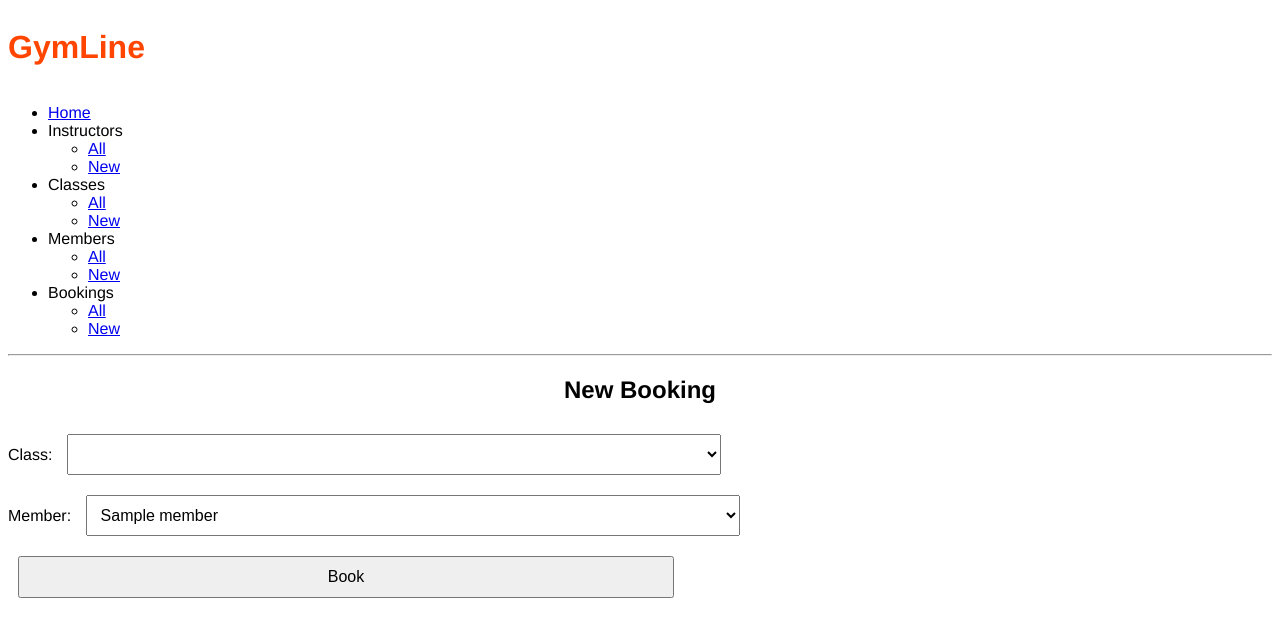
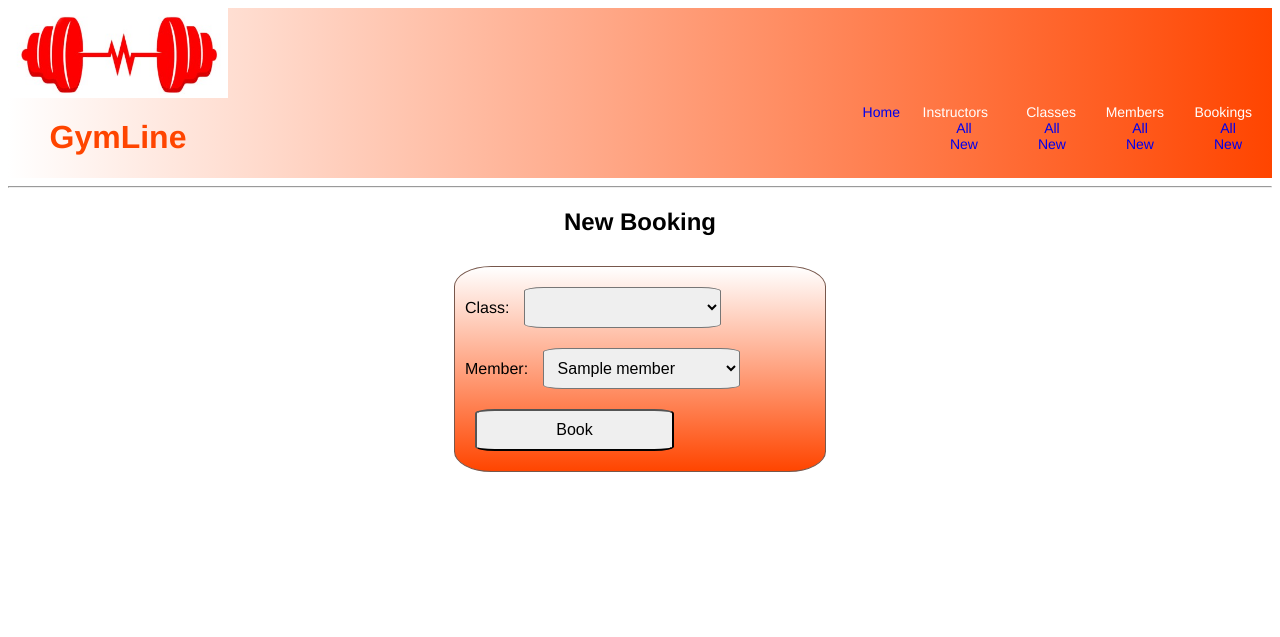
Before and after one commit to rogertmalg/gym_project, a Flask app: page /bookings/new in a window 1280 px wide. Shown: the top 637 px of the page. Run offline with Flask 2, Linux system fonts and the light colour scheme; a database or web service that is not in the repository returns one stand-in record (values such as "Sample title"); lists and menus that the app fills with data are empty; some libraries are stand-ins or nearby versions.

Commit message:
adds some css

```diff
--- a/static/css/style.css
+++ b/static/css/style.css
@@ -1,15 +1,37 @@
 body{
     font-family: "Helvetica", arial, sans-serif; font-size: 16px;
   }
+
+  /* nav {
+    display: flex;
+    flex-wrap: nowrap;
+    width: 1090px;
+    height: 170px;
+
+    justify-content: flex-end;
+    align-items: center;
+  } */
+
+header {
+    display: flex;
+    flex-direction: row;
+    flex-wrap: wrap;
+    justify-content: space-between;
+    align-items: flex-end;
+    margin: 0;
+    background-image: linear-gradient( to right, white , orangered);
+}
   .gymlogo {
-      background-image: url(static/images/GymLogo.jpeg);
       display: flex;
       flex-direction: column;
       flex-wrap: wrap;
+      align-items: center;
   }
 
   .gymlogo >img {
       margin-bottom: 0;
+      width: 220px;
+      height: 90px;
   }
 
   h1 {
@@ -22,6 +44,7 @@ body{
     width: 1000px;
     margin: 0 auto;
     align-items: center;
+    justify-content: center;
   }
 
   h2 {
@@ -29,7 +52,7 @@ body{
   }
 
   .activity {
-    border: 1px solid #ccc;
+    border: 1px solid rgb(119, 87, 75);
     width: 290px;
     min-height: 68px;
     padding: 10px;
@@ -39,6 +62,8 @@ body{
     line-height: 18px;
     margin: 10px;
     align-items: center;
+    background-image: linear-gradient( white , orangered);
+    border-radius: 10%;
   }
 
   input, select, button {
@@ -47,4 +72,77 @@ body{
     padding: 10px;
     margin: 10px;
     box-sizing: content-box;
+    border-radius: 10%;
   }
+
+  .bar{
+    display: flex;
+    justify-content: flex-end;
+    padding: 10px;
+    background-color: transparent;
+    color: white;
+  }
+
+  .bar li a{
+    text-decoration: none;
+  }
+
+  .bar li a:visited{
+    color: white;
+  }
+
+  .bar li{
+    display: flex;
+    flex-direction: column;
+    align-items: flex-end;
+    padding-right: 10px;
+    list-style: none;
+    color: white;
+    font-family: "Helvetica", arial, sans-serif; font-size: 14px;
+  }
+
+  .bar ul{
+      display: flex;
+      flex-direction: column;
+      align-items: center;
+  }
+
+  .boxform{
+    display: flex;
+    flex-wrap: wrap;
+    width: 1000px;
+    margin: 0 auto;
+    align-items: center;
+    justify-content: center;
+  }
+
+  .new {
+        border: 1px solid rgb(119, 87, 75);
+        width: 350px;
+        min-height: 68px;
+        padding: 10px;
+        display: flex;
+        flex-wrap: wrap;
+        flex-flow: column;
+        line-height: 18px;
+        margin: 10px;
+        align-items: center;
+        background-image: linear-gradient( white , orangered);
+        border-radius: 10%;
+        align-items: stretch;
+  }
+
+  .index {
+    border: 1px solid rgb(119, 87, 75);
+    width: 150px;
+    min-height: 68px;
+    padding: 10px;
+    display: flex;
+    flex-wrap: wrap;
+    flex-flow: column;
+    line-height: 18px;
+    margin: 10px;
+    align-items: center;
+    background-image: linear-gradient( white , orangered);
+    border-radius: 10%;
+}
--- a/templates/activities/new.html
+++ b/templates/activities/new.html
@@ -2,8 +2,9 @@
 {% block content %}
 
 <h2>Create a New Class</h2>
+<div class= "boxform">
 
-<form action="/activities" method="POST">
+<form class="new" action="/activities" method="POST">
     <div>
         <label for="name">Name:</label>
         <input type="text" id="name" name="name">
@@ -46,4 +47,6 @@
     </div>
 </form>
 
+</div>
+
 {% endblock %}
--- a/templates/base.html
+++ b/templates/base.html
@@ -11,7 +11,8 @@
 <body>
     <header>
         <div class = gymlogo>
-        <h1>GymLine</h1>
+            <img src="/static/images/GymLogo_4.jpg" alt="GymLine">
+            <h1>GymLine</h1>
         </div>
         <nav>
             <ul class="bar">
@@ -47,7 +48,7 @@
             </ul>
         </nav>
     </header>
-    <hr>
+    <hr style="color: orangered;">
         {% block content %}
 
         {% endblock %}
--- a/templates/bookings/new.html
+++ b/templates/bookings/new.html
@@ -3,7 +3,9 @@
 
 <h2>New Booking</h2>
 
-<form action="/bookings" method="POST">
+<div class="boxform">
+
+<form class="new" action="/bookings" method="POST">
 
     <div>
         <label for="activity">Class:</label>
@@ -31,6 +33,7 @@
         <input type="submit" value="Book">
     </div>
 </form>
+</div>
 
 
 {% endblock %}
--- a/templates/instructors/new.html
+++ b/templates/instructors/new.html
@@ -3,7 +3,9 @@
 
 <h2>Add a New Instructor</h2>
 
-<form action="/instructors" method="POST">
+<div class= "boxform">
+
+<form class ="new" action="/instructors" method="POST">
     <div>
         <label for="name">Name:</label>
         <input type="text" id="name" name="name">
@@ -19,5 +21,6 @@
         <input type="submit" value="Add">
     </div>
 </form>
+</div>
 
 {% endblock %}
--- a/templates/members/new.html
+++ b/templates/members/new.html
@@ -2,8 +2,9 @@
 {% block content %}
 
 <h2>Add a New member</h2>
+<div class= "boxform">
 
-<form action="/members" method="POST">
+<form class="new" action="/members" method="POST">
     <div>
         <label for="name">Name:</label>
         <input type="text" id="name" name="name">
@@ -26,5 +27,6 @@
         <input type="submit" value="add">
     </div>
 </form>
+</div>
 
 {% endblock %}
```
Also changed, not shown: templates/activities/index.html (+4 -5 lines), templates/bookings/index.html (+7 -4 lines), templates/instructors/index.html (+5 -3 lines), templates/members/index.html (+4 -5 lines), static/images/GymLogo.jpeg (deleted), static/images/GymLogo_1.jpg (added), static/images/GymLogo_2.jpg (added), static/images/GymLogo_3.png.png (added), static/images/GymLogo_4.jpg (added).
